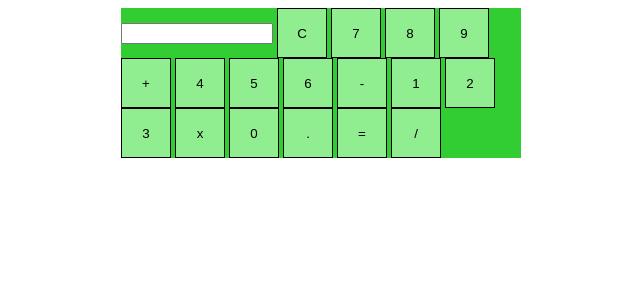
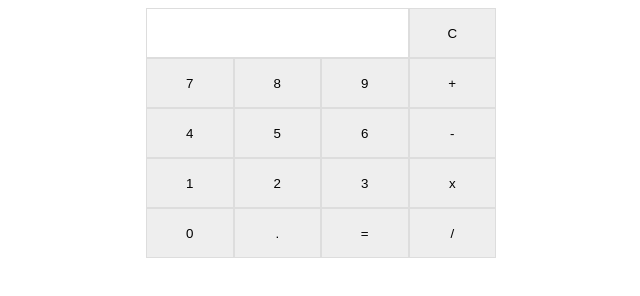
Before and after one commit to alanwtf/calculator, a plain HTML site: page index.html in a window 1280 px wide. Shown: the whole page, without its empty margins (319-959 px from the left). Drawn offline with Linux system fonts and the light colour scheme.

Commit message:
added css grid styling

```diff
--- a/index.html
+++ b/index.html
@@ -10,22 +10,18 @@
 <body>
     <div class="container">
         <div class="calculator">
-
-                <input type="text" name="" id="input">
+            <input class="input" type="text" name="" id="input">
             <button class= "button" id="clear">C</button>
-
 
             <button class="number button" id="seven" value="7">7</button>
             <button class="number button" id="eigth" value="8">8</button>
             <button class="number button" id="nine" value="9">9</button>
             <button class ="operation button" id="plus-btn" value="plus">+</button>
 
-
             <button class="number button" id="four" value="4">4</button>
             <button class="number button" id="five" value="5">5</button>
             <button class="number button" id="six" value="6">6</button>
             <button class ="operation button" id="minus-btn" value="minus">-</button>
-
 
             <button class="number button" id="one" value="1">1</button>
             <button class="number button" id="two" value="2">2</button>
@@ -37,10 +33,6 @@
             <button class="button" id="equals" value="equals">=</button>
             <button class ="operation button" id="divide-btn" value="divide">/</button>
 
-
-
-
-
         </div>
     </div>
     <script src="scripts/script.js"></script>
--- a/styles/styles.css
+++ b/styles/styles.css
@@ -1,12 +1,19 @@
 #input{
-    width: 36%;
-    margin: auto;
+    text-align: end;
+    font-size: 1em;
+    border: #ddd 1px solid;
+    grid-column: 1/4;
+    padding: .3em 1em;
+
 }
 
 .calculator{
     margin: auto;
-    width: 400px;
+    width: 350px;
     background-color: limegreen;
+    display: grid;
+    grid-template-columns: 1fr 1fr 1fr 1fr;
+    grid-gap: 0;
 }
 
 .row{
@@ -19,9 +26,10 @@
 
     margin:0;
     height: 50px;
-    width: 50px;
-    background-color: lightgreen;
-    border: 1px black solid;
+    /*width: 50px;*/
+    background-color:#eee;
+    border: 1px #ddd solid;
+    display: inline-block;
 }
 
 .button:hover{
```
Lines whose indentation alone changed are shown as unchanged.
